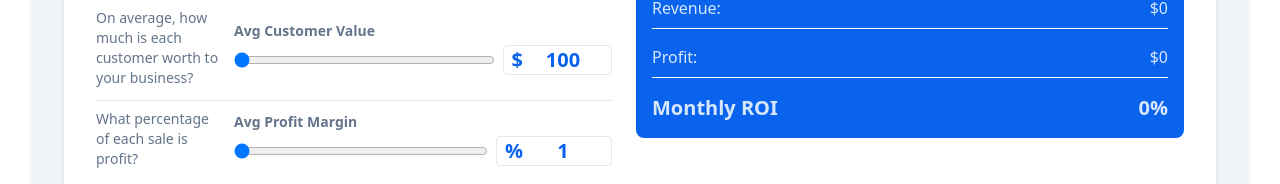
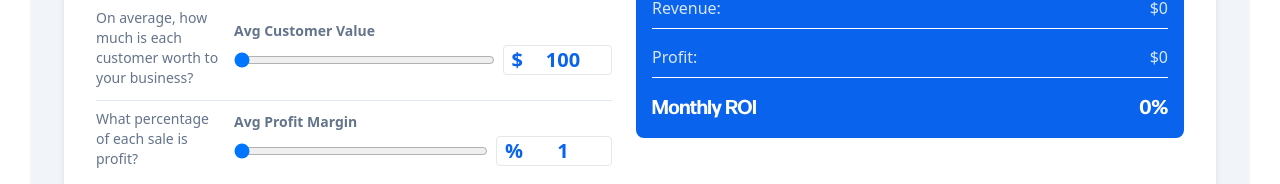
Before and after one commit to rhysheavensmith/ROI-calculator, a React (Vite) app: page / in a window 1280 px wide. Shown: the part 624-808 px from the top of the page. Built offline with nearby package versions, Linux system fonts and the light colour scheme.

Commit message:
ROI made white

```diff
--- a/src/components/CalculatorResults.jsx
+++ b/src/components/CalculatorResults.jsx
@@ -34,7 +34,7 @@ const CalculatorResults = ({ results }) => {
 				<p className='text-md flex justify-between border-b border-white pb-2'>
 					<span>Profit:</span> <span>${results.profit}</span>
 				</p>
-				<p className='text-xl font-bold flex justify-between'>
+				<p className='text-xl font-bold flex justify-between text-white font-forma-bold'>
 					<span>Monthly ROI</span> <span>{results.roi}</span>
 				</p>
 			</div>
```
